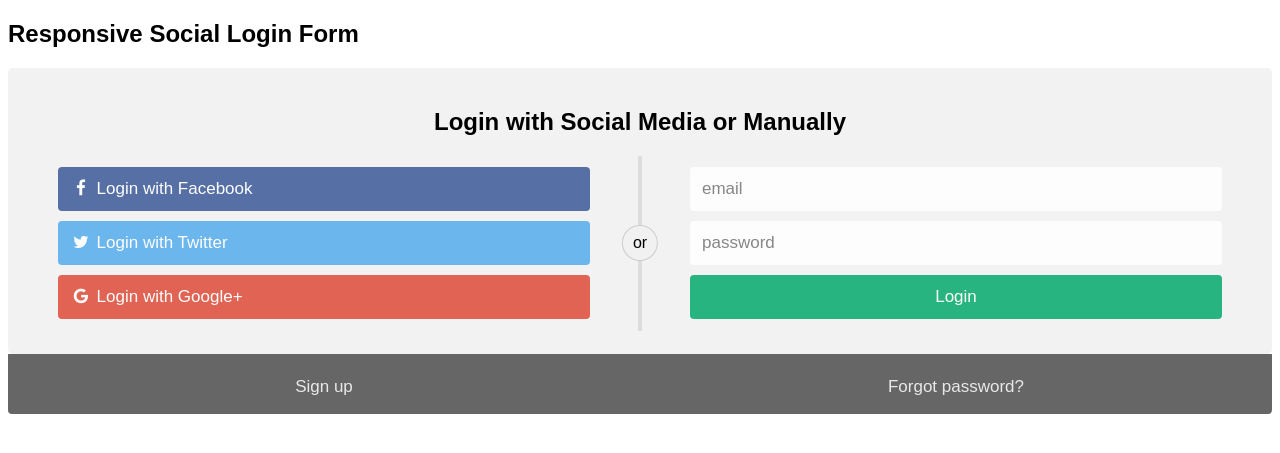
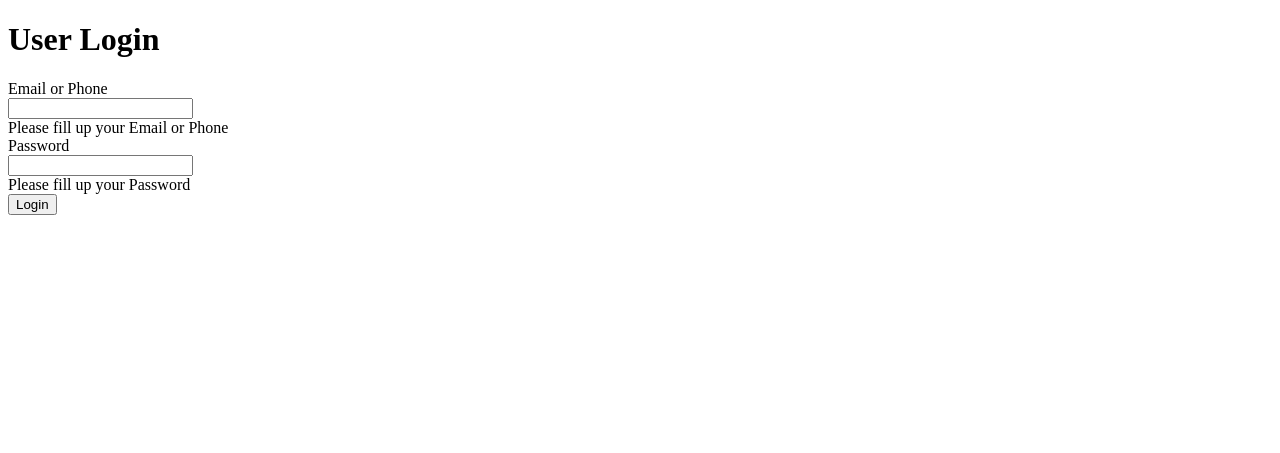
Before and after one commit to dzhyrgalbekov/myportfolio, a PHP site: page /login.php in a window 1280 px wide. Shown: the top 453 px of the page. Run offline with PHP 8.4, Linux system fonts and the light colour scheme.

Commit message:
Update login.php

```diff
--- a/login.php
+++ b/login.php
@@ -1,186 +1,23 @@
 <!DOCTYPE html>
-<html>
+<html lang="en">
 <head>
-<meta name="viewport" content="width=device-width, initial-scale=1">
-<link rel="stylesheet" href="https://cdnjs.cloudflare.com/ajax/libs/font-awesome/4.7.0/css/font-awesome.min.css">
-<style>
-body {
-  font-family: Arial, Helvetica, sans-serif;
-}
-
-* {
-  box-sizing: border-box;
-}
-
-/* style the container */
-.container {
-  position: relative;
-  border-radius: 5px;
-  background-color: #f2f2f2;
-  padding: 20px 0 30px 0;
-}
-
-/* style inputs and link buttons */
-input,
-.btn {
-  width: 100%;
-  padding: 12px;
-  border: none;
-  border-radius: 4px;
-  margin: 5px 0;
-  opacity: 0.85;
-  display: inline-block;
-  font-size: 17px;
-  line-height: 20px;
-  text-decoration: none; /* remove underline from anchors */
-}
-
-input:hover,
-.btn:hover {
-  opacity: 1;
-}
-
-/* add appropriate colors to fb, twitter and google buttons */
-.fb {
-  background-color: #3B5998;
-  color: white;
-}
-
-.twitter {
-  background-color: #55ACEE;
-  color: white;
-}
-
-.google {
-  background-color: #dd4b39;
-  color: white;
-}
-
-/* style the submit button */
-input[type=submit] {
-  background-color: #04AA6D;
-  color: white;
-  cursor: pointer;
-}
-
-input[type=submit]:hover {
-  background-color: #45a049;
-}
-
-/* Two-column layout */
-.col {
-  float: left;
-  width: 50%;
-  margin: auto;
-  padding: 0 50px;
-  margin-top: 6px;
-}
-
-/* Clear floats after the columns */
-.row:after {
-  content: "";
-  display: table;
-  clear: both;
-}
-
-/* vertical line */
-.vl {
-  position: absolute;
-  left: 50%;
-  transform: translate(-50%);
-  border: 2px solid #ddd;
-  height: 175px;
-}
-
-/* text inside the vertical line */
-.vl-innertext {
-  position: absolute;
-  top: 50%;
-  transform: translate(-50%, -50%);
-  background-color: #f1f1f1;
-  border: 1px solid #ccc;
-  border-radius: 50%;
-  padding: 8px 10px;
-}
-
-/* hide some text on medium and large screens */
-.hide-md-lg {
-  display: none;
-}
-
-/* bottom container */
-.bottom-container {
-  text-align: center;
-  background-color: #666;
-  border-radius: 0px 0px 4px 4px;
-}
-
-/* Responsive layout - when the screen is less than 650px wide, make the two columns stack on top of each other instead of next to each other */
-@media screen and (max-width: 650px) {
-  .col {
-    width: 100%;
-    margin-top: 0;
-  }
-  /* hide the vertical line */
-  .vl {
-    display: none;
-  }
-  /* show the hidden text on small screens */
-  .hide-md-lg {
-    display: block;
-    text-align: center;
-  }
-}
-</style>
+	<meta charset="UTF-8">
+	<title>Validated Login Form</title>
+	<link rel="stylesheet" href="style.css">
 </head>
 <body>
-
-<h2>Responsive Social Login Form</h2>
-<div class="container">
-  <form action="https://kubanych.herokuapp.com/">
-    <div class="row">
-      <h2 style="text-align:center">Login with Social Media or Manually</h2>
-      <div class="vl">
-        <span class="vl-innertext">or</span>
-      </div>
-
-      <div class="col">
-        <a href="#" class="fb btn">
-          <i class="fa fa-facebook fa-fw"></i> Login with Facebook
-         </a>
-        <a href="#" class="twitter btn">
-          <i class="fa fa-twitter fa-fw"></i> Login with Twitter
-        </a>
-        <a href="#" class="google btn"><i class="fa fa-google fa-fw">
-          </i> Login with Google+
-        </a>
-      </div>
-
-      <div class="col">
-        <div class="hide-md-lg">
-          <p>Or sign in manually:</p>
-        </div>
-
-        <input type="text" name="email" placeholder="email" required>
-        <input type="password" name="password" placeholder="password" required>
-        <input type="submit" value="Login">
-      </div>
-
-    </div>
-  </form>
-</div>
-
-<div class="bottom-container">
-  <div class="row">
-    <div class="col">
-      <a href="#" style="color:white" class="btn">Sign up</a>
-    </div>
-    <div class="col">
-      <a href="#" style="color:white" class="btn">Forgot password?</a>
-    </div>
-  </div>
-</div>
-  <script src="kuba.js"></script>
-
+	<div class="container">
+		<h1 class="label">User Login</h1>
+		<form class="login_form" action="https://kubanych.herokuapp.com/" method="post" name="form" onsubmit="return validated()">
+			<div class="font">Email or Phone</div>
+			<input autocomplete="off" type="text" name="email">
+			<div id="email_error">Please fill up your Email or Phone</div>
+			<div class="font font2">Password</div>
+			<input type="password" name="password">
+			<div id="pass_error">Please fill up your Password</div>
+			<button type="submit">Login</button>
+		</form>
+	</div>
+	<script src="kuba.js"></script>
 </body>
 </html>
```
